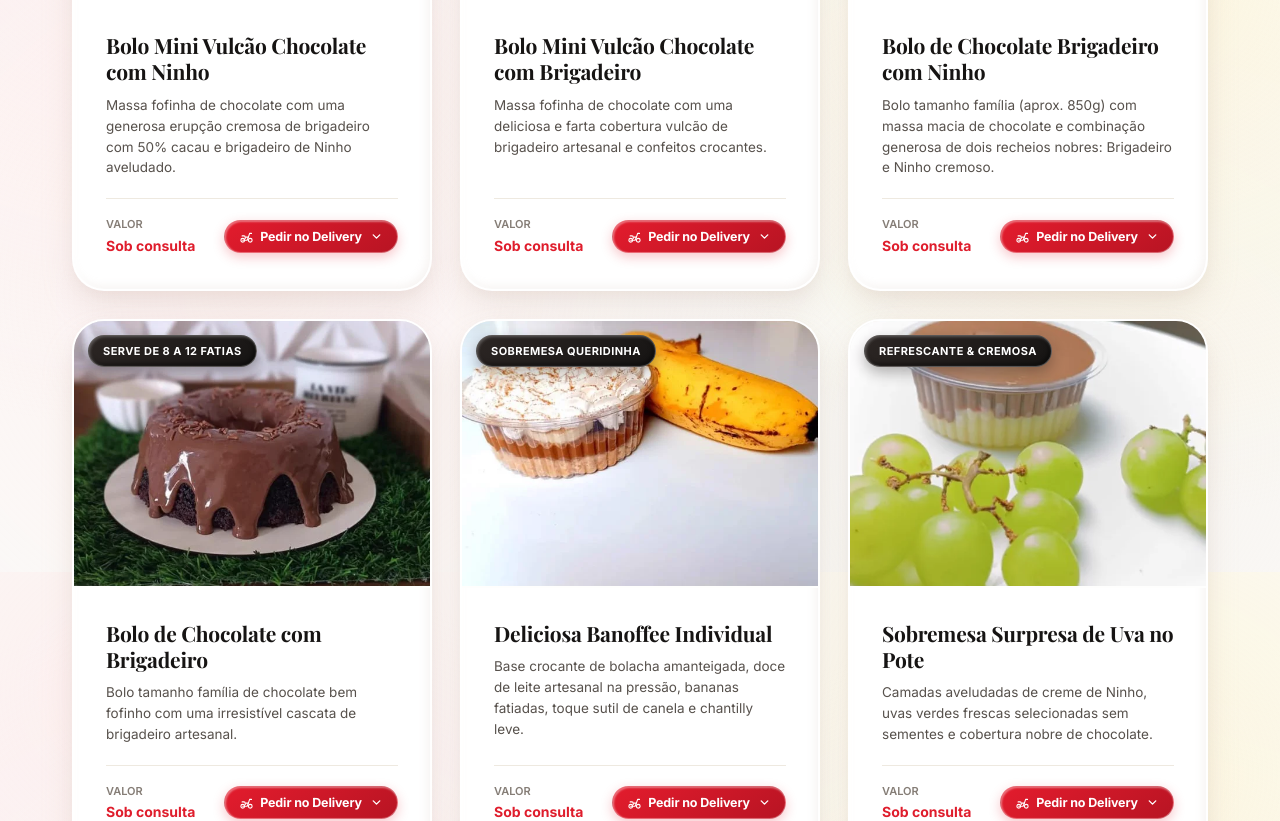
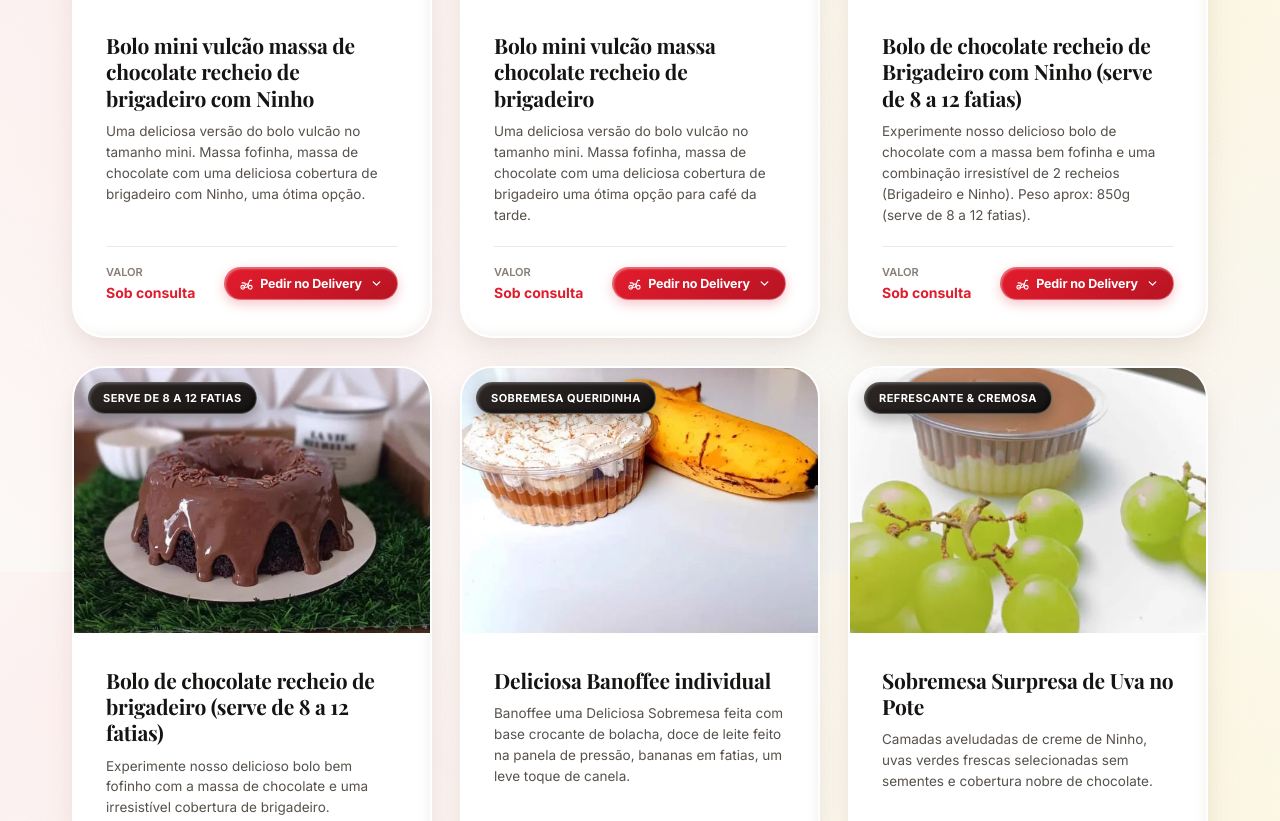
Before and after one commit to deadoceamor/deadoceamor_site, a Next.js app: page / in a window 1280 px wide. Shown: the part 3428-4249 px from the top of the page. Built offline with nearby package versions, Linux system fonts and the light colour scheme; a web font is replaced by a local one.

Commit message:
fix: atualiza descricoes dos doces com o texto exato dos prints originais

```diff
--- a/app/data.ts
+++ b/app/data.ts
@@ -33,8 +33,8 @@ export const PRODUCTS: Product[] = [
     id: "mini-vulcao-ninho",
     category: "delivery",
     badge: "O Mais Pedido no Delivery",
-    title: "Bolo Mini Vulcão Chocolate com Ninho",
-    desc: "Massa fofinha de chocolate com uma generosa erupção cremosa de brigadeiro com 50% cacau e brigadeiro de Ninho aveludado.",
+    title: "Bolo mini vulcão massa de chocolate recheio de brigadeiro com Ninho",
+    desc: "Uma deliciosa versão do bolo vulcão no tamanho mini. Massa fofinha, massa de chocolate com uma deliciosa cobertura de brigadeiro com Ninho, uma ótima opção.",
     priceNote: "Sob consulta",
     image: "/products/mini-vulcao-chocolate-com-ninho.webp"
   },
@@ -42,8 +42,8 @@ export const PRODUCTS: Product[] = [
     id: "mini-vulcao-brigadeiro",
     category: "delivery",
     badge: "Chocolatudo Irresistível",
-    title: "Bolo Mini Vulcão Chocolate com Brigadeiro",
-    desc: "Massa fofinha de chocolate com uma deliciosa e farta cobertura vulcão de brigadeiro artesanal e confeitos crocantes.",
+    title: "Bolo mini vulcão massa chocolate recheio de brigadeiro",
+    desc: "Uma deliciosa versão do bolo vulcão no tamanho mini. Massa fofinha, massa de chocolate com uma deliciosa cobertura de brigadeiro uma ótima opção para café da tarde.",
     priceNote: "Sob consulta",
     image: "/products/mini-vulcao-chocolate-com-brigadeiro.webp"
   },
@@ -51,8 +51,8 @@ export const PRODUCTS: Product[] = [
     id: "bolo-caseiro-choc-ninho",
     category: "delivery",
     badge: "Serve de 8 a 12 Fatias",
-    title: "Bolo de Chocolate Brigadeiro com Ninho",
-    desc: "Bolo tamanho família (aprox. 850g) com massa macia de chocolate e combinação generosa de dois recheios nobres: Brigadeiro e Ninho cremoso.",
+    title: "Bolo de chocolate recheio de Brigadeiro com Ninho (serve de 8 a 12 fatias)",
+    desc: "Experimente nosso delicioso bolo de chocolate com a massa bem fofinha e uma combinação irresistível de 2 recheios (Brigadeiro e Ninho). Peso aprox: 850g (serve de 8 a 12 fatias).",
     priceNote: "Sob consulta",
     image: "/products/bolo-caseiro-chocolate-com-ninho-e-brigadeiro.webp"
   },
@@ -60,8 +60,8 @@ export const PRODUCTS: Product[] = [
     id: "bolo-caseiro-choc-brigadeiro",
     category: "delivery",
     badge: "Serve de 8 a 12 Fatias",
-    title: "Bolo de Chocolate com Brigadeiro",
-    desc: "Bolo tamanho família de chocolate bem fofinho com uma irresistível cascata de brigadeiro artesanal.",
+    title: "Bolo de chocolate recheio de brigadeiro (serve de 8 a 12 fatias)",
+    desc: "Experimente nosso delicioso bolo bem fofinho com a massa de chocolate e uma irresistível cobertura de brigadeiro.",
     priceNote: "Sob consulta",
     image: "/products/bolo-caseiro-chocolate-com-brigadeiro.webp"
   },
@@ -69,8 +69,8 @@ export const PRODUCTS: Product[] = [
     id: "banoffee-individual",
     category: "delivery",
     badge: "Sobremesa Queridinha",
-    title: "Deliciosa Banoffee Individual",
-    desc: "Base crocante de bolacha amanteigada, doce de leite artesanal na pressão, bananas fatiadas, toque sutil de canela e chantilly leve.",
+    title: "Deliciosa Banoffee individual",
+    desc: "Banoffee uma Deliciosa Sobremesa feita com base crocante de bolacha, doce de leite feito na panela de pressão, bananas em fatias, um leve toque de canela.",
     priceNote: "Sob consulta",
     image: "/products/banoffee-individual.webp"
   },
```
